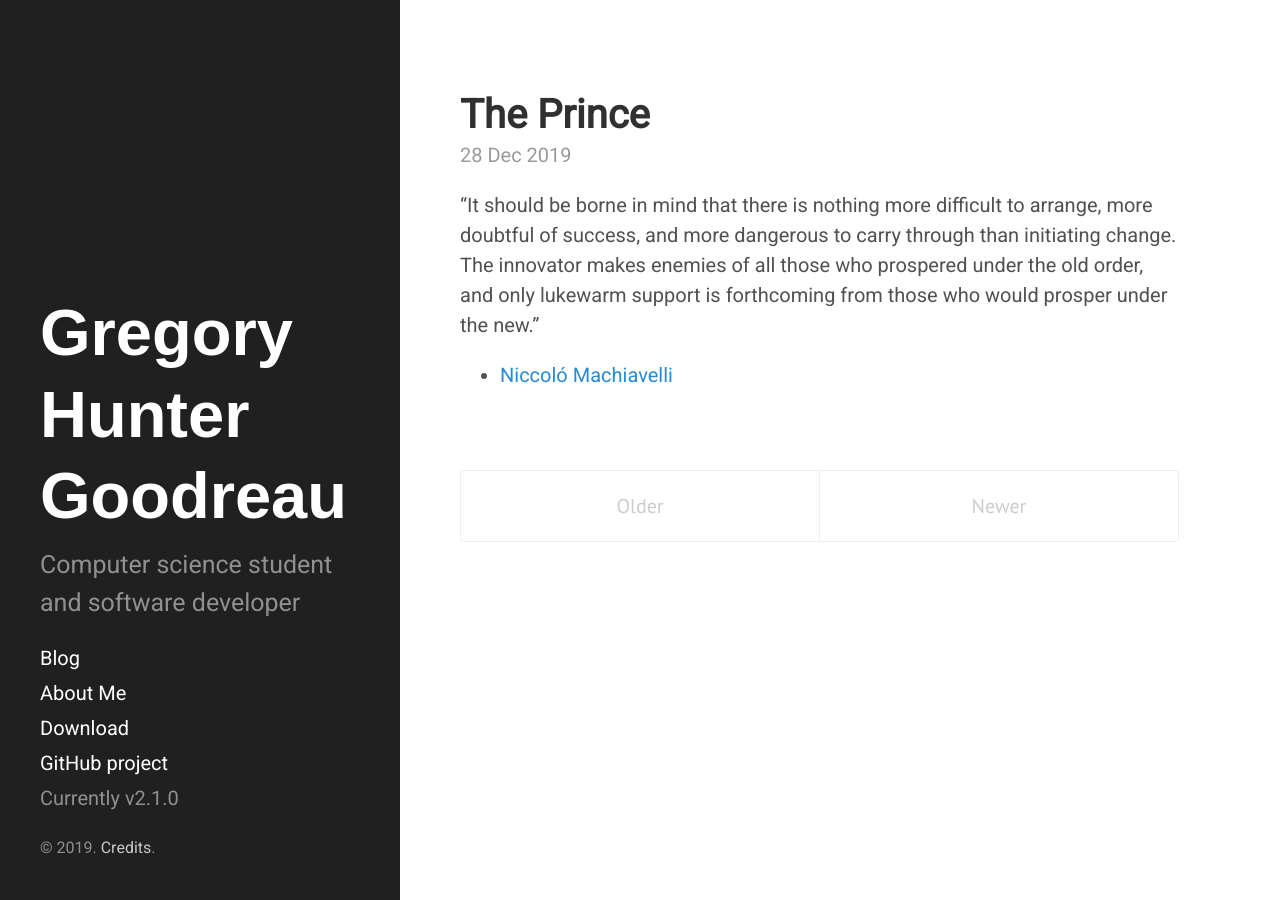
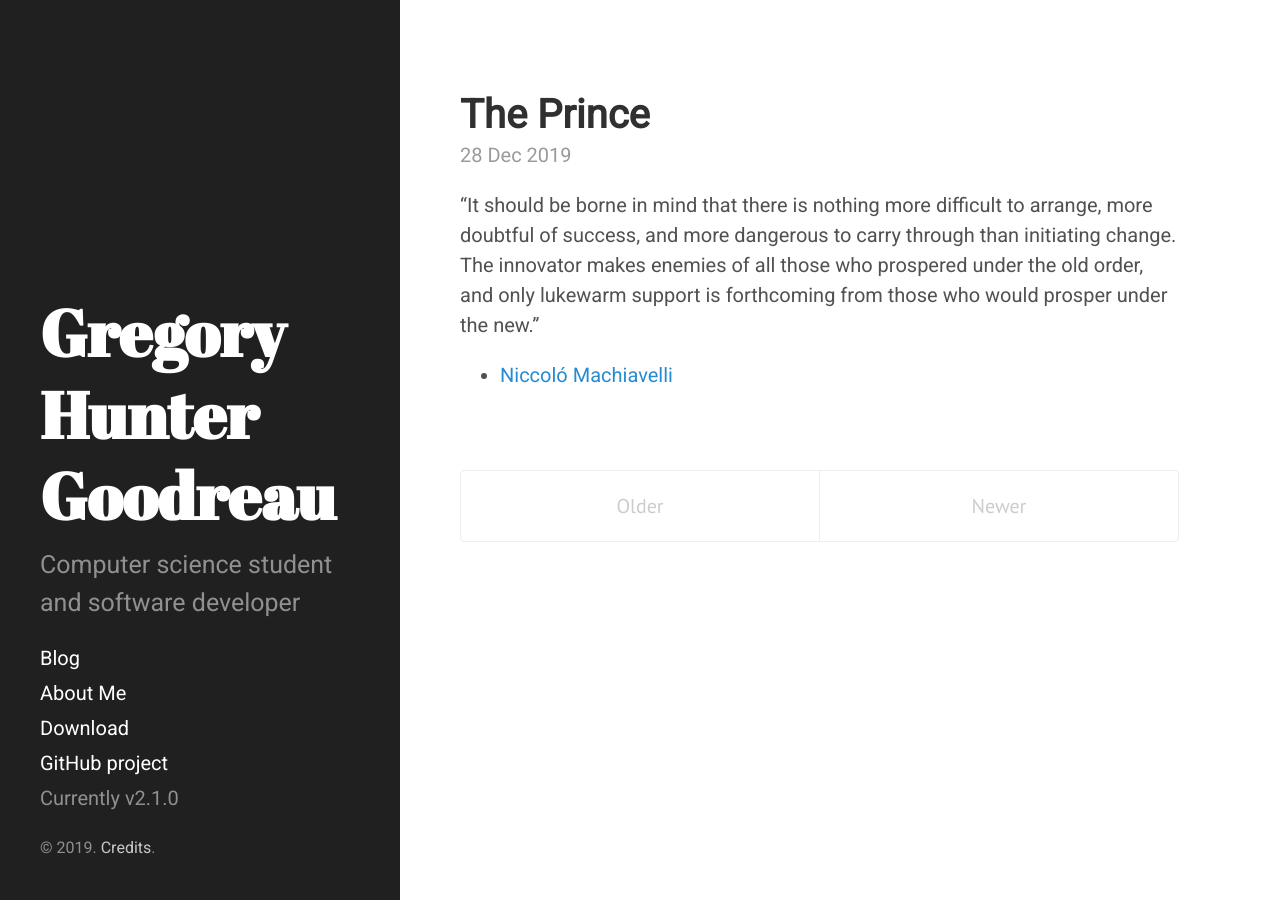
Before and after one commit to ghgoodreau/ghgoodreau.github.io, a Jekyll site: the page built from index.html, in a window 1280 px wide. Built offline with Jekyll 4.4.1, drawn with Linux system fonts in a browser that asks for light colours; Markdown is read by kramdown in place of the engine named in the settings; the list of posts is cut into pages by our own code.

Commit message:
Update ghg.css

```diff
--- a/public/css/ghg.css
+++ b/public/css/ghg.css
@@ -46,11 +46,6 @@ h2, h3, h4, h5, h6 {
     padding-top:4rem;
   }
 }
-
-.sidebar-about h1 {
-    font-family: "Montserrat", sans-serif;
-}
-
 
 /* From Bootstrap */
 .list-inline {
```
